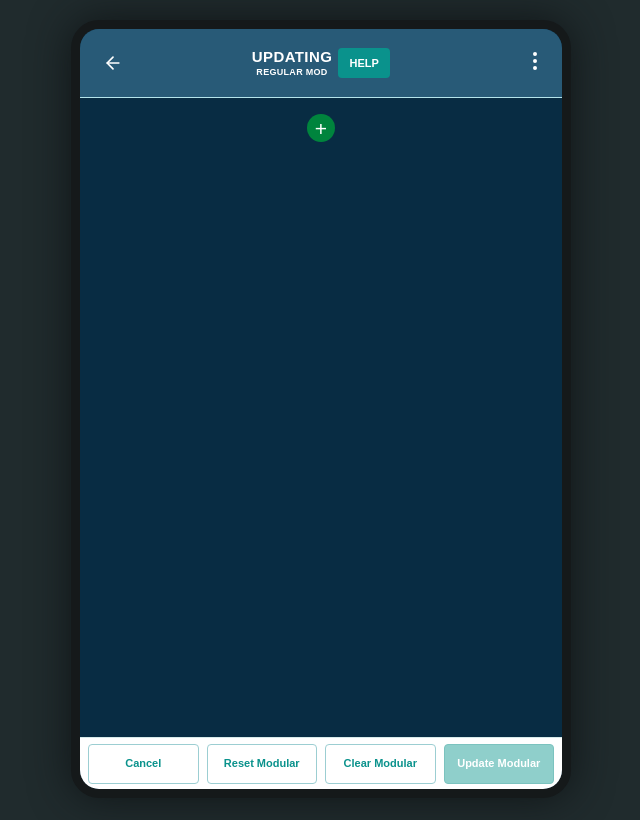
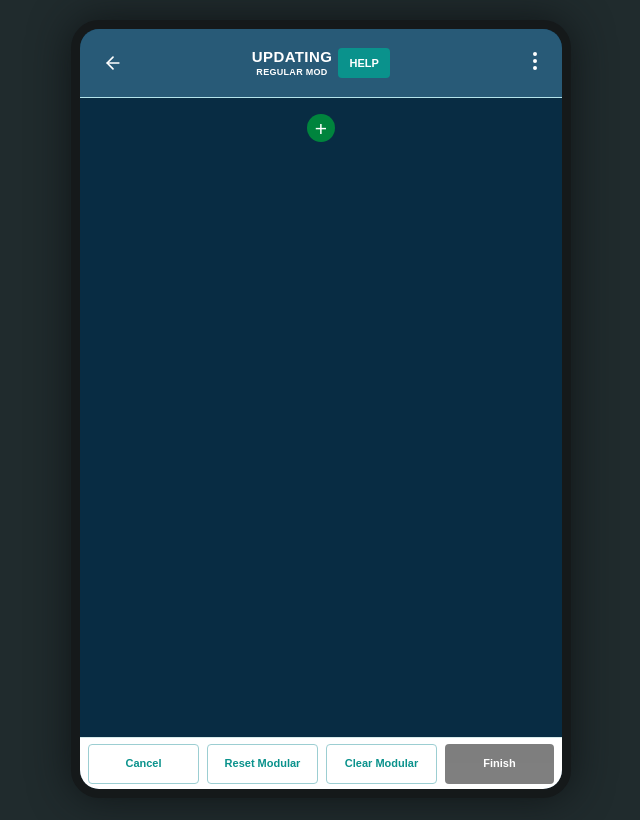
Before and after one commit to Ahm789/Prototype, a plain HTML site: page Frontend/modular-item-mapping.html in a window 1280 px wide. Shown: the whole page, without its empty margins (319-959 px from the left). Drawn offline with nearby package versions, Linux system fonts and the light colour scheme.

```diff
--- a/Frontend/modular-item-mapping.css
+++ b/Frontend/modular-item-mapping.css
@@ -734,31 +734,43 @@
 
 
 /* =========================================================
-   NEXT
+   NEXT / FINISH
 ========================================================= */
 
 .modular-activity-next {
-	color: white;
-
-	background: #8fcfcb;
-
-	border: 1px solid #7bc3bf;
-
-	cursor: not-allowed;
+
+	color: #ffffff;
+
+	background: #000000;
+
+	border: 1px solid #000000;
+
+	cursor: pointer;
 
 	opacity: 1;
+
+}
+
+.modular-activity-next:hover {
+
+	background: #1f1f1f;
+
+	border-color: #1f1f1f;
+
 }
 
 .modular-activity-next:disabled {
-	color: white;
-
-	background: #8fcfcb;
-
-	border-color: #7bc3bf;
-
-	cursor: not-allowed;
+
+	color: #ffffff;
+
+	background: #000000;
+
+	border-color: #000000;
+
+	cursor: pointer;
 
 	opacity: 1;
+
 }
 /* =========================================================
    SCAN MODE BAR
@@ -3059,3 +3071,30 @@
 	border-radius: 5px;
 
 }
+#regular-mod-update {
+
+	background: #000000;
+
+	color: #ffffff;
+
+	border: none;
+
+}
+
+#regular-mod-update:hover {
+
+	background: #1f1f1f;
+
+}
+
+#regular-mod-update:disabled {
+
+	background: #000000;
+
+	color: #ffffff;
+
+	opacity: 0.5;
+
+	cursor: not-allowed;
+
+}
--- a/Frontend/modular-item-mapping.html
+++ b/Frontend/modular-item-mapping.html
@@ -397,7 +397,7 @@
 					class="modular-activity-action modular-activity-next"
 					id="regular-mod-update"
 				>
-					Update Modular
+					Finish
 				</button>
 
 			</div>
--- a/Frontend/modular-item-mapping.js
+++ b/Frontend/modular-item-mapping.js
@@ -765,16 +765,20 @@
 		}
 
 
-		const hasEmptyShelf =
-			regularModShelves.some(
-				shelf =>
-					shelf.products.length === 0
-			);
-
-
-		regularModUpdate.disabled =
-			!regularModModified ||
-			hasEmptyShelf;
+		if (
+			regularModModified
+		) {
+
+			regularModUpdate.disabled =
+				false;
+
+		}
+		else {
+
+			regularModUpdate.disabled =
+				true;
+
+		}
 
 	};
 
```
